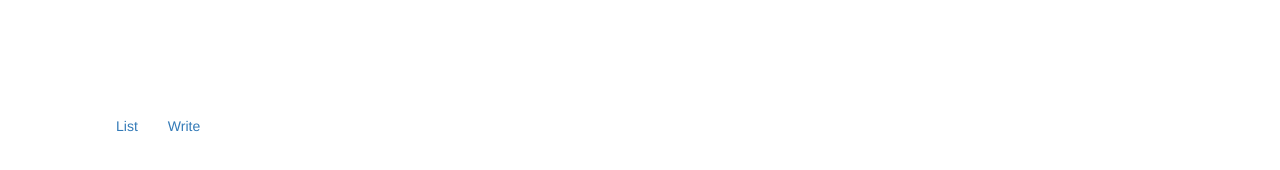
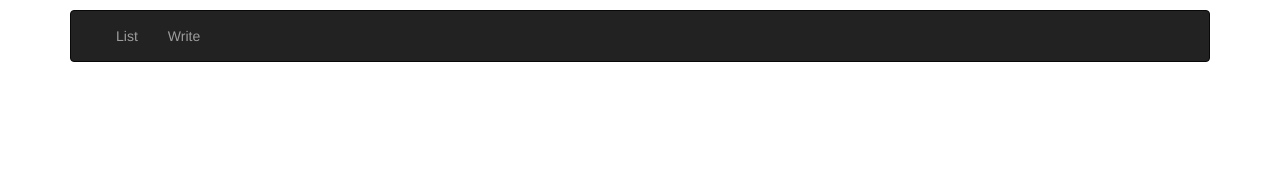
Before and after one commit to LEEHyokyun/Grammer, a website: page JavaScript/Routing/template/layout/base.html in a window 1280 px wide. Drawn offline with nearby package versions, Linux system fonts and the light colour scheme; files that its build step writes are made by us from their sources.

Commit message:
make navigation bar(menu bar) and set class active

```diff
--- a/JavaScript/Routing/app.js
+++ b/JavaScript/Routing/app.js
@@ -34,8 +34,11 @@ app.use(bodyParser.urlencoded({ extended: false }));
 app.use("/uploads", express.static("uploads"));
 
 //Global Variable
+//로그인시 template 보여주기
+//메뉴바 클릭시 해당 메뉴바 활성화하기위해, 요청된 현재 url 저장하는 변수 설정
 app.use((req, res, next) => {
   app.locals.isLogin = true;
+  app.locals.req_path = req.path;
   next();
 });
 
--- a/JavaScript/Routing/template/layout/base.html
+++ b/JavaScript/Routing/template/layout/base.html
@@ -2,35 +2,29 @@
 <html lang="en">
 <head>
     <meta charset="UTF-8">
-    <meta http-equiv="X-UA-Compatible" content="IE=edge">
     <meta name="viewport" content="width=device-width, initial-scale=1.0">
-    <!--title-->
+    <meta http-equiv="X-UA-Compatible" content="ie=edge">
     <title>{{ title }}</title>
-    <!--bootstrap-->
-    <link rel ="stylesheet" href="https://maxcdn.bootstrapcdn.com/bootstrap/3.3.7/css/bootstrap.min.css">
+    <link rel="stylesheet" href="https://maxcdn.bootstrapcdn.com/bootstrap/3.3.7/css/bootstrap.min.css">
 </head>
 <body>
-    <div class="container" style="padding-top:100px;">
-        <nav class="navbar navber-inverse">
+    <div class="container" style="padding-top: 10px;">
+        <nav class="navbar navbar-inverse">
             <div class="container-fluid">
                 <div class="collapse navbar-collapse" id="bs-example-navbar-collapse-9">
                     <ul class="nav navbar-nav">
 
-                        <!--base.html 상단에 메뉴바가 추가되어 보여짐(List, Write)-->
-                        <!--메뉴바를 클릭하면 해당 url 요청이 들어오게 되고 그에 따라 로직실행-->
-                        <li class ="active" >
-                            <a href = "/admin/products/">List</a>
+                        <li>
+                            <a href="/admin/products">List</a>
                         </li>
-                        <li><a href = "/admin/products/write">Write</a>
-                        </li>
+                        <li><a href="/admin/products/write">Write</a></li>
+
                     </ul>
                 </div>
             </div>
         </nav>
 
-
-        <!--큰틀안에 실질적으로 반영되는 내용-->
-        <!--반영할 내용을 해당 template에서 로직을 작성해줘야한다-->
+        <!--content 기본골격 구성하기-->
         {% block content %}{% endblock %}
 
     </div>
```
